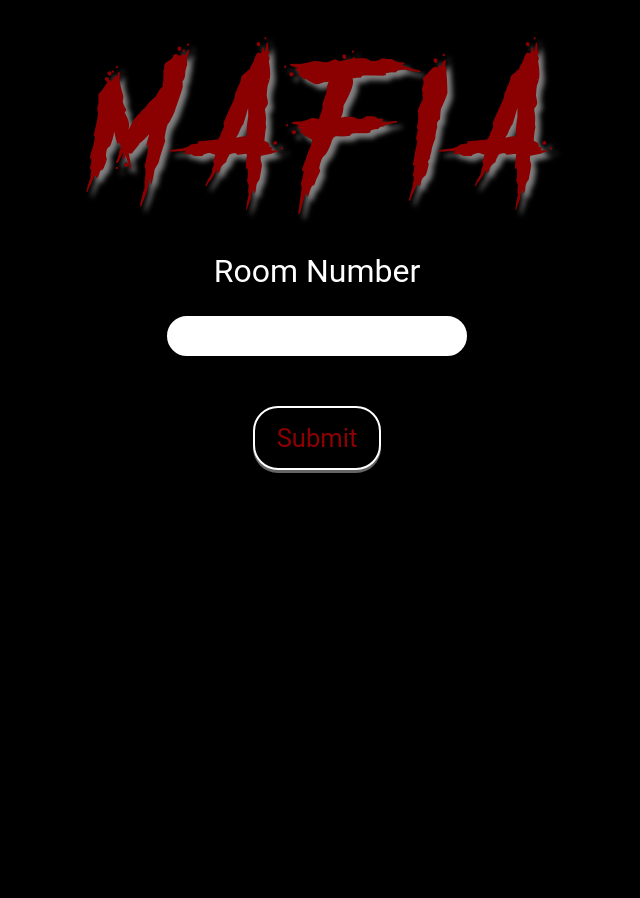
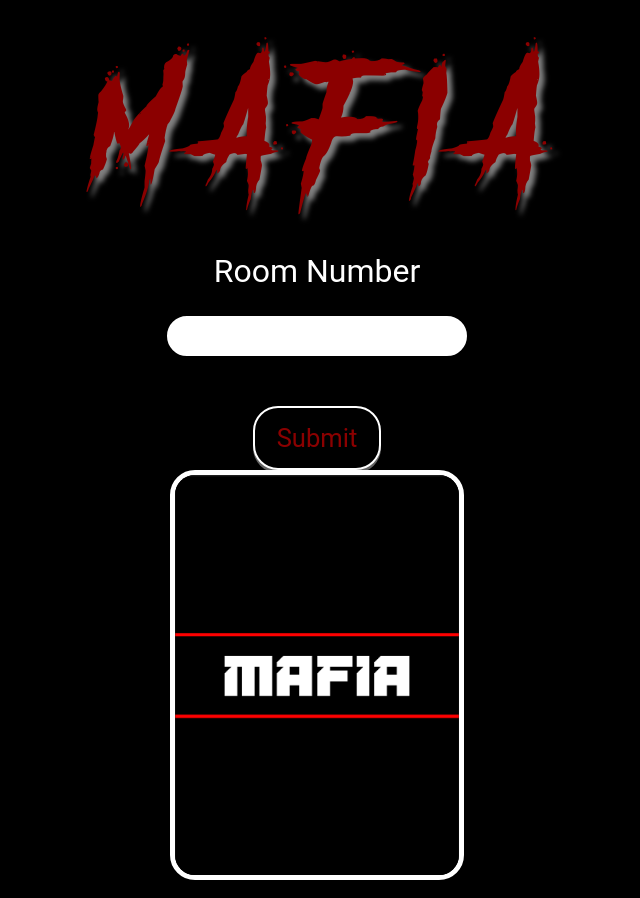
Before and after one commit to JonDoucette/Mafia-Site, a website: page frontend/index.html in a window 1280 px wide. Shown: the whole page, without its empty margins (323-963 px from the left). Before the commit the page ends 800 px from the top, so only its background shows below. Drawn offline with nearby package versions, Linux system fonts and the light colour scheme; no server answers.

Commit message:
Finalizing sizing

```diff
--- a/frontend/index.html
+++ b/frontend/index.html
@@ -54,7 +54,7 @@
         </div>
 
 
-        <div class="flip-card-container" id='roleCardContainer', style="display: none">
+        <div class="flip-card-container" id='roleCardContainer', style="display: flex">
             <div class="flip-card" id='roleCard'>
                 <div class="flip-card-inner" id='roleCardInner' onclick=''>
                     <div class="flip-card-front">
--- a/frontend/stylesheets/main.css
+++ b/frontend/stylesheets/main.css
@@ -147,7 +147,7 @@ position: relative;
 flex-basis: auto;
 background-color: transparent;
 width: 100%;
-height: clamp(300px, 50vh, 700px);
+height: clamp(200px, 50vh, 700px);
 /* padding-bottom: clamp(62.5%, 55vh, 1000px); */
 padding-bottom: 20px;
 /* border: 1px solid #f1f1f1; */
```
Also changed, not shown: server.js (+9 -17 lines).
